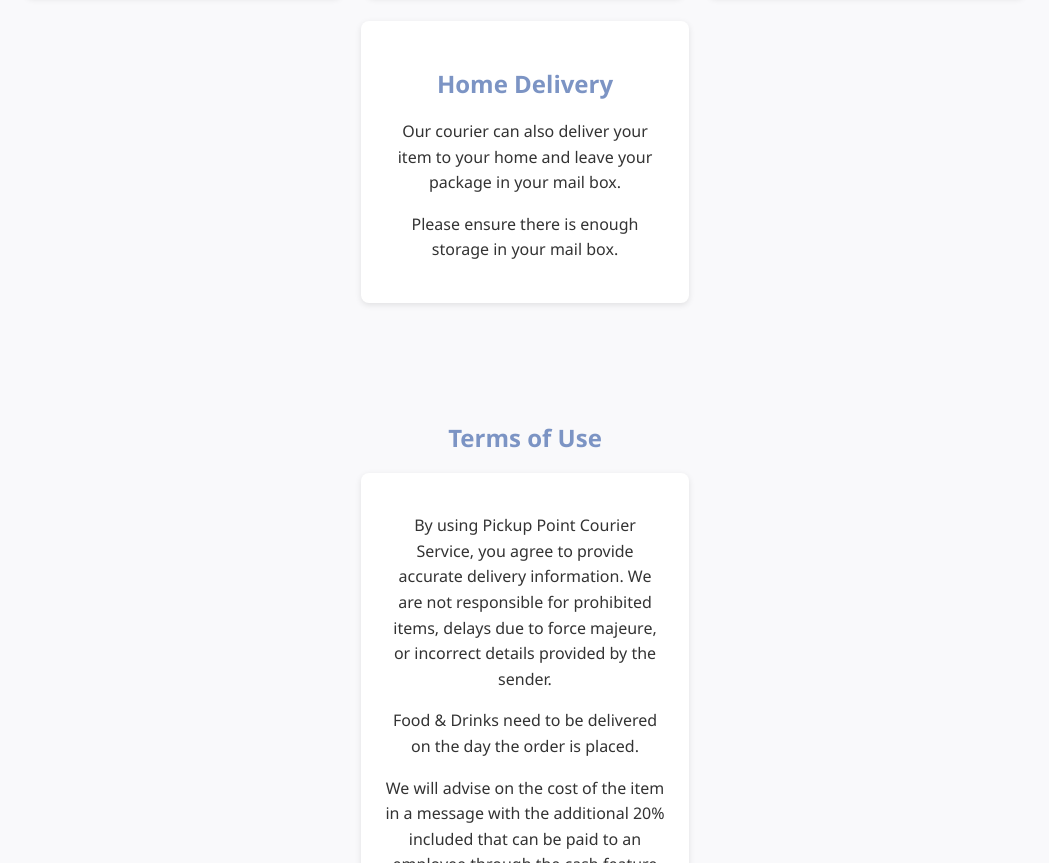
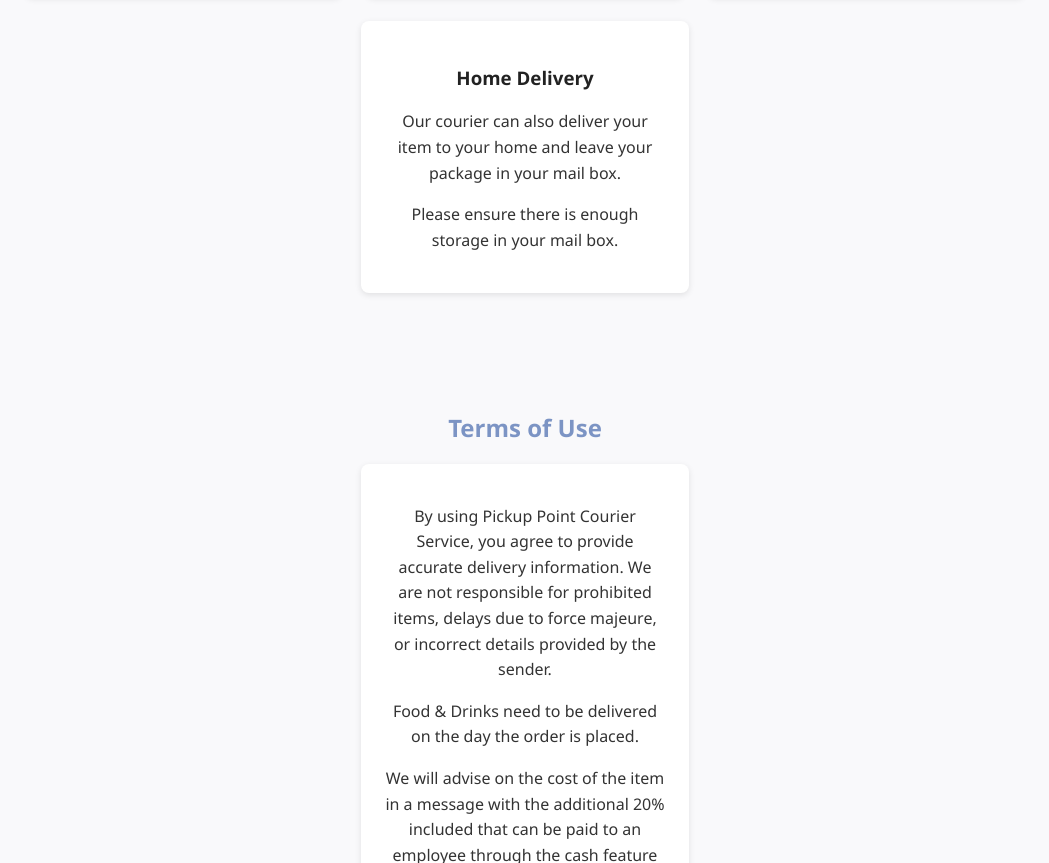
Before and after one commit to Nommie-Noms/pickup-Point.github.io, a plain HTML site: page index.html in a window 1280 px wide. Shown: the part 968-1831 px from the top of the page, without its empty margins (115-1164 px from the left). Drawn offline with Linux system fonts and the light colour scheme.

Commit message:
Update index.html

```diff
--- a/index.html
+++ b/index.html
@@ -50,7 +50,7 @@
         <p>Our courier picks up and delivers your package or puts it in our storage depending on your availability.</p>
       </div>
       <div class="step">
-        <h2>Home Delivery</h2>
+        <h3>Home Delivery</h3>
         <p>Our courier can also deliver your item to your home and leave your package in your mail box.</p>
         <p>Please ensure there is enough storage in your mail box.</p>
       </div>
```
